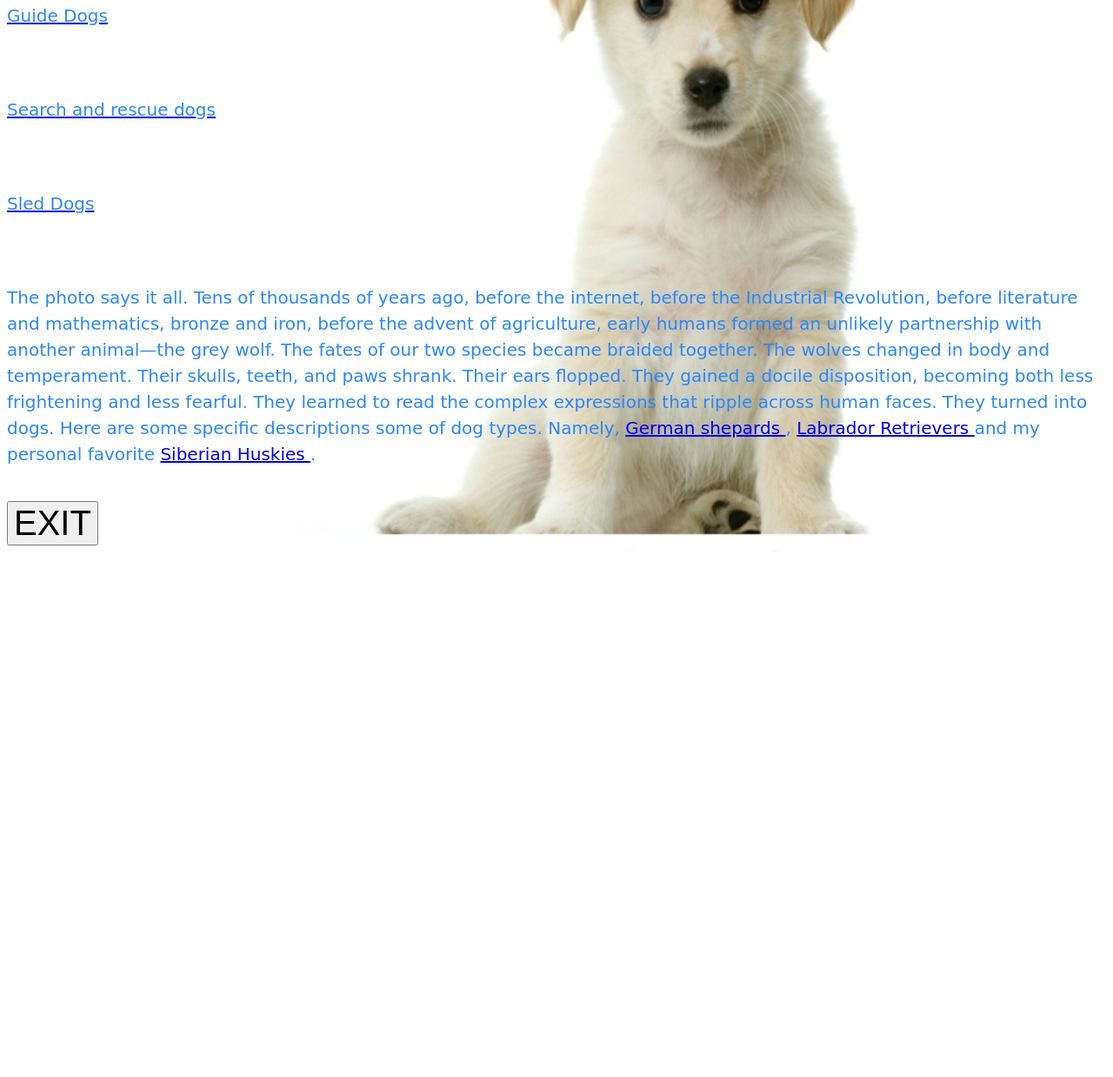
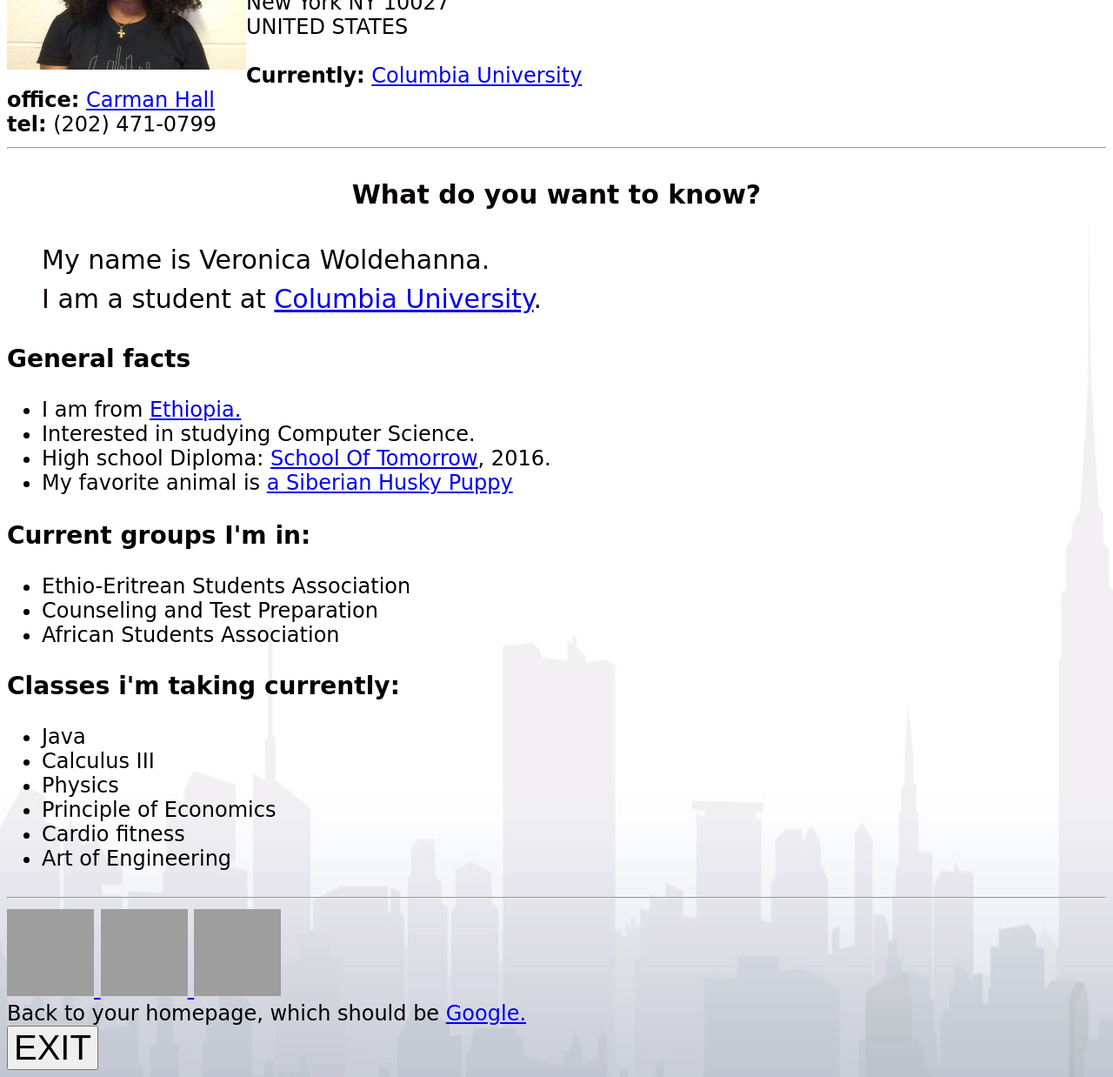
Before and after one commit to vocatwk/vocatwk.github.io, a plain HTML site: page index.html in a window 1280 px wide. Shown: the part 186-1424 px from the top of the page at 87% size. Before the commit the page ends 821 px from the top, so only its background shows below. Drawn offline with nearby package versions, Linux system fonts and the light colour scheme; grey boxes are pictures that could not be loaded; a web font is replaced by a local one.

Commit message:
Changing it to a personal website

```diff
--- a/index.html
+++ b/index.html
@@ -10,44 +10,80 @@
 
 </head>
 
-<body background="bg2.jpg" height = 50% width = 50% >
+<body background="Savin-NY-Website-Background-Web1.jpg" height = 60% width = 10% >
 
 
 <!--<div id="cover"></div> -->
 
-<h1> <div id = "header"> <strong> V's favorite animal </strong> </div> </h1>
+<h1> <div id = "header"> <strong> umm... HI!</strong> </div> </h1>
+<hr>
+
+<img align=left src = "Photo on 1-14-17 at 16.56.jpg" width="275" height="175"></h2>
+<font size=5>
+<b>Mailing Address:</b></br>
+1170 Lerner hall </br>
+2920 Broadway</br>
+New York NY 10027</br>
+UNITED STATES</br>
+</br>
+<b>Currently:</b> <a href = "http://www.columbia.edu"> Columbia University </a> </br>
+<b>office:</b> <a href = "http://housing.columbia.edu/housing-options/residences/carman-hall"> Carman Hall </a></br>
+<b>tel:</b> (202) 471-0799</br>
+
+<hr>
+<p font = 5 align = center> <b> What do you want to know? </b> </p>
+<ul>
+<p>
+My name is Veronica Woldehanna. </br>
+I am a student at <a
+href="http://www.columbia.edu">Columbia University</a>.
+</br>
+
+</ul>
+<p>
+<h3> General facts </h3>
+<ul>
+<li>I am from <a href="http://www.bbc.com/news/world-africa-13349398"> Ethiopia. </a> </br>
+<li>Interested in studying Computer Science.</br>
+<li>High school Diploma: <a
+href="http://www.schooloftomorrow-edu.com">School Of Tomorrow</a>,
+2016.</br>
+<li> My favorite animal is <a href = "https://en.wikipedia.org/wiki/Siberian_Husky"> a Siberian Husky Puppy </a>
+</b>
+</ul>
+<p>
 
 
-<div class = "links"> <a href = "http://www.lifehack.org/articles/lifestyle/10-reasons-why-dogs-are-mans-best-friend.html"> <p>Best friend Dogs </p></a>  <br> <br> <a href = "http://www.answers.com/Q/How_many_guide_dog_users_are_there_in_the_US"> <p>Guide Dogs </p>  </a> <br> <br> <a href = "https://amigosark9.com"> <p>Search and rescue dogs </p> </a> </div> <br> <br> <a href = "http://www.yukonquest.com/about/sled-dogs/modern-sled-dog"> <p>Sled Dogs </p>  </a>
+<h3>Current groups I'm in: </h3>
+<ul>
+<li> Ethio-Eritrean Students Association</br>
+<li> Counseling and Test Preparation</br>
+<li> African Students Association</br>
+</ul>
 
+<h3>Classes i'm taking currently: </h3>
+<ul>
+<li> Java</br>
+<li> Calculus III </br>
+<li> Physics </br>
+<li> Principle of Economics </br>
+<li> Cardio fitness </br>
+<li> Art of Engineering </br>
+</ul>
+<p>
 
-<!-- <div style="text-align: left">
+<hr>
 
-<img src = "https://s-media-cache-ak0.pinimg.com/736x/a7/38/ce/a738ceec705d4cb698eb9840818fe4d4.jpg" height = "20%" width = "20%">
-
-</div> -->
-
-
-<!-- <button id= vidbut> Cute video </button> -->
-<br>
-<br>
-
-<p> The photo says it all. Tens of thousands of years ago, before the internet, before the Industrial Revolution, before literature and mathematics, bronze and iron, before the advent of agriculture, early humans formed an unlikely partnership with another animal—the grey wolf. The fates of our two species became braided together. The wolves changed in body and temperament. Their skulls, teeth, and paws shrank. Their ears flopped. They gained a docile disposition, becoming both less frightening and less fearful. They learned to read the complex expressions that ripple across human faces. They turned into dogs. Here are some specific descriptions some of dog types. Namely,
-
-<a class = "footer" href = "http://dogtime.com/dog-breeds/german-shepherd-dog#/slide/1"> German shepards </a>
-
-,
-
-<a class = "footer" href = "http://dogs.petbreeds.com/l/95/Labrador-Retriever"> Labrador Retrievers </a>
-
-and my personal favorite
-
-<a class = "footer" href = "http://dogtime.com/dog-breeds/siberian-husky#/slide/1"> Siberian Huskies </a>
-.
-</p>
-
-<br>
-
+<a href="https://www.facebook.com/veronica.tassew" align = left>
+<img border="0" src="https://images.seeklogo.net/2011/08/facebook-logo-vector-400x400.png" width="100" height="100">
+</a>
+<a href="https://www.instagram.com/_veronicakes/" align = center>
+<img border="0" src="http://brushfirecreative.com/wp-content/uploads/2016/05/Instagram-New-Logo.png" width="100" height="100">
+<a href="https://www.linkedin.com" align = right>
+<img border="0" src="https://content.linkedin.com/content/dam/brand/site/img/logo/logo-tm.png" width="100" height="100">
+</a>
+</br>
+Back to your homepage, which should be <a href="https://www.google.com"> Google.</a> </br>
 
 <!--<button class = "new"> I Love Huskies </button> -->
 <button id= "mybutton"> EXIT </button>
--- a/main.js
+++ b/main.js
@@ -19,16 +19,5 @@
   $("#mybutton").toggleClass("#mybutton");
 })//
 
-$("#vidbut").on("click",function(){ $(".myimg").after("<a href=https://www.youtube.com/watch?v=Ubj6CY2T0Nc>");
-
-
-})
-
-$("h1").on("click",function(){ $("h1").toggleClass("toggleex");
-
-
-
-})
-
 
 });
--- a/styles.css
+++ b/styles.css
@@ -2,13 +2,13 @@
 body {
 	font-family: 'Arima Madurai', cursive;
 	/* font-family : "Roboto", sanserif; */
-	background-size: 140% 100%;
+	background-size: 130% 130%;
 	background-repeat: no-repeat;
 	background-attachment: fixed;
 
 }
 #header {
-	background-color: #2A88FC;
+	background-color: #070100;
 	color:rgb(225,225,225);
 	font-weight: 900;
 	margin: 0 auto;
@@ -16,7 +16,7 @@
 }
 
 p {
-	color:  #2A88FC;
+	color:  #070100;
 	font-size: 1.25em;
 	line-height: 1.5em;
 	font-weight : 1500;
```
Also changed, not shown: Photo on 1-14-17 at 16.56.jpg (added), Savin-NY-Website-Background-Web1.jpg (added), bg2.jpg (deleted).
